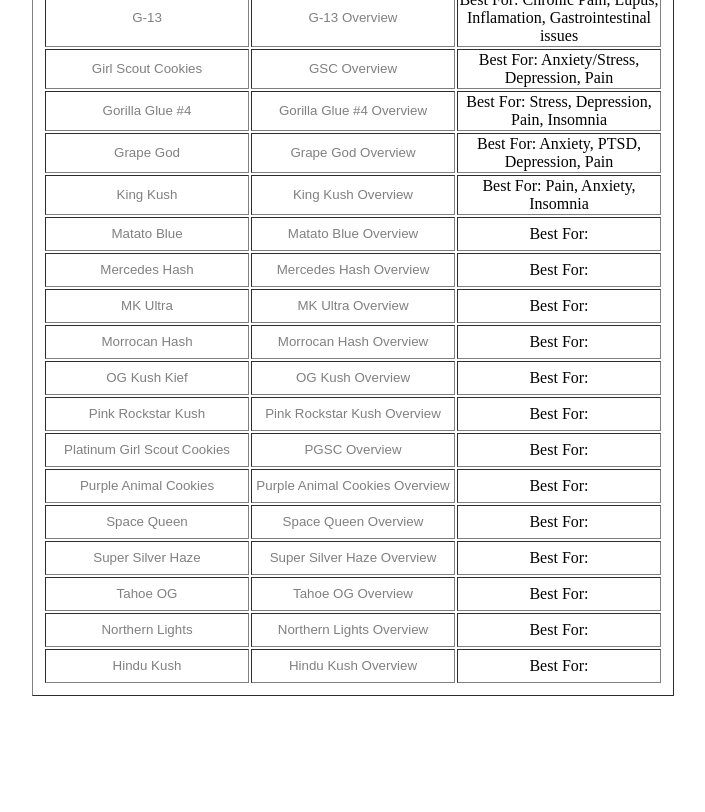
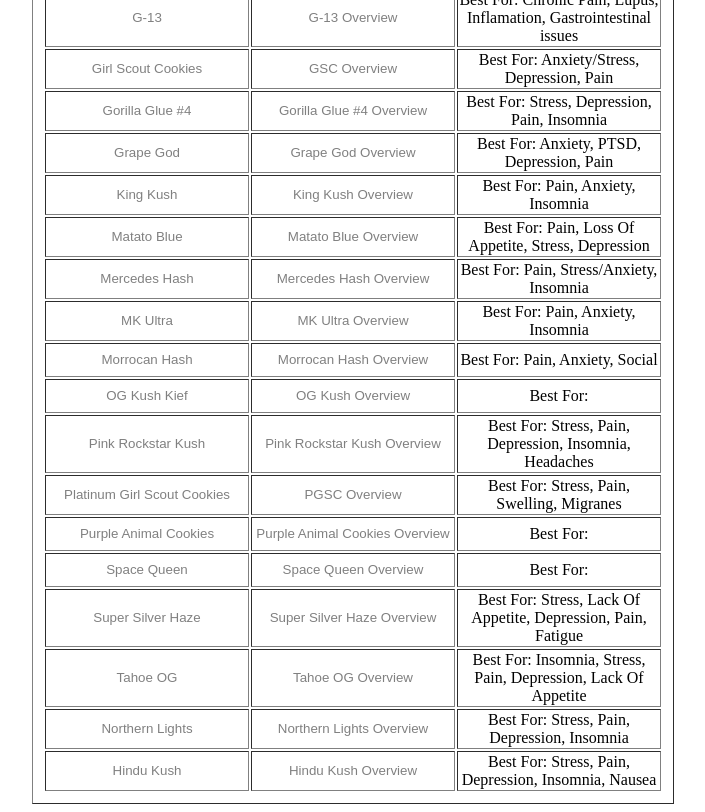
Before and after one commit to liamebirge/StoreStrains, a plain HTML site: page index.html in a window 1280 px wide. Shown: the part 366-1178 px from the top of the page, without its empty margins (287-992 px from the left). Before the commit the page ends 1070 px from the top, so only its background shows below. Drawn offline with Linux system fonts and the light colour scheme.

Commit message:
Updating Medical Uses

```diff
--- a/index.html
+++ b/index.html
@@ -195,7 +195,7 @@
 							</button>
 						</td>
 						<td>
-							Best For:
+							Best For: Pain, Loss Of Appetite, Stress, Depression
 						</td>
 					</tr>
 					<tr>
@@ -210,7 +210,7 @@
 							</button>
 						</td>
 						<td>
-							Best For:
+							Best For: Pain, Stress/Anxiety, Insomnia
 						</td>
 					</tr>
 					<tr>
@@ -225,7 +225,7 @@
 							</button>
 						</td>
 						<td>
-							Best For:
+							Best For: Pain, Anxiety, Insomnia
 						</td>
 					</tr>
 					<tr>
@@ -240,7 +240,7 @@
 							</button>
 						</td>
 						<td>
-							Best For:
+							Best For: Pain, Anxiety, Social
 						</td>
 					</tr>
 					<tr>
@@ -270,7 +270,7 @@
 							</button>
 						</td>
 						<td>
-							Best For:
+							Best For: Stress, Pain, Depression, Insomnia, Headaches
 						</td>
 					</tr>
 					<tr>
@@ -285,7 +285,7 @@
 							</button>
 						</td>
 						<td>
-							Best For:
+							Best For: Stress, Pain, Swelling, Migranes
 						</td>
 					</tr>
 					<tr>
@@ -330,7 +330,7 @@
 							</button>
 						</td>
 						<td>
-							Best For:
+							Best For: Stress, Lack Of Appetite, Depression, Pain, Fatigue
 						</td>
 					</tr>
 					<tr>
@@ -345,7 +345,7 @@
 							</button>
 						</td>
 						<td>
-							Best For:
+							Best For: Insomnia, Stress, Pain, Depression, Lack Of Appetite
 						</td>
 					</tr>
 					<tr>
@@ -360,7 +360,7 @@
 							</button>
 						</td>
 						<td>
-							Best For:
+							Best For: Stress, Pain, Depression, Insomnia
 						</td>
 					</tr>
 					<tr>
@@ -375,7 +375,7 @@
 							</button>
 						</td>
 						<td>
-							Best For:
+							Best For: Stress, Pain, Depression, Insomnia, Nausea
 						</td>
 					</tr>
 				</ul>
```
